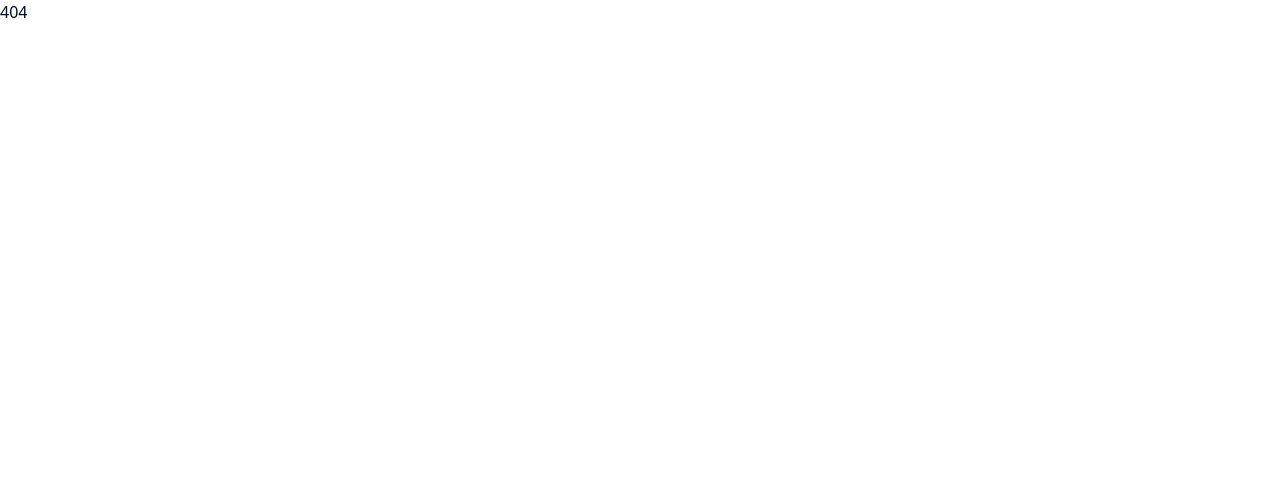
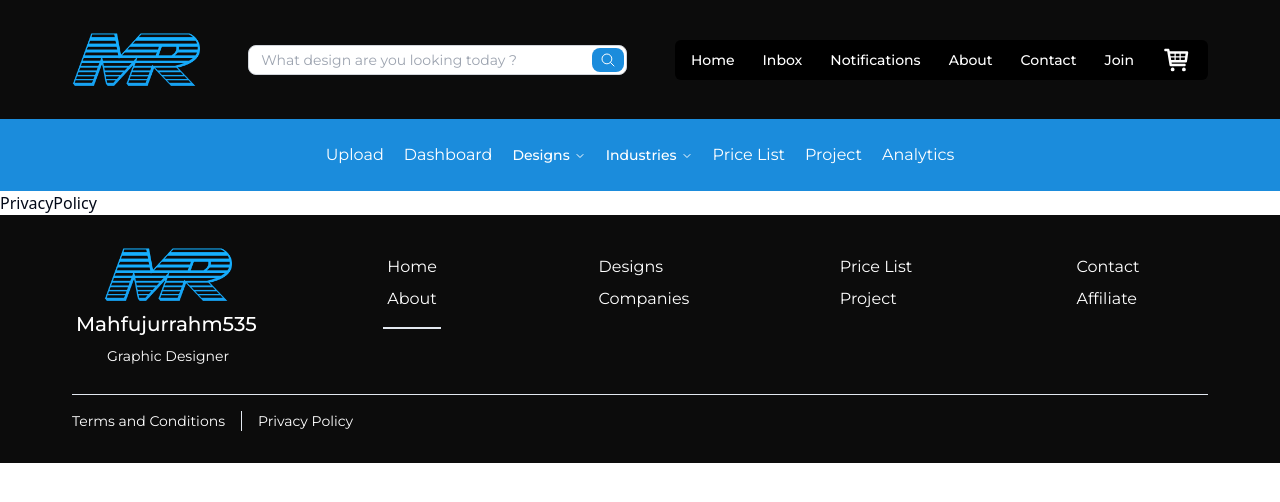
Before and after one commit to kaziahosunhabibripon/mrclient, a React (Vite) app: page /privacy-policy in a window 1280 px wide. Before the commit this address had no page. Shown: the top 502 px of the page. Built offline with nearby package versions, Linux system fonts and the light colour scheme.

Commit message:
Added PrivacyPolicy page

```diff
--- /dev/null
+++ b/src/Pages/PrivacyPolicy/PrivacyPolicy.jsx
@@ -0,0 +1,11 @@
+import React from 'react';
+
+const PrivacyPolicy = () => {
+    return (
+        <div>
+            PrivacyPolicy
+        </div>
+    );
+};
+
+export default PrivacyPolicy;
--- a/src/Routes/Routes.jsx
+++ b/src/Routes/Routes.jsx
@@ -2,6 +2,7 @@ import Auth from "@/Layout/Auth";
 import Root from "@/Layout/Root";
 import Authentication from "@/Pages/Authentication/Authentication";
 import Home from "@/Pages/Home/Home";
+import PrivacyPolicy from "@/Pages/PrivacyPolicy/PrivacyPolicy";
 import TermsConditions from "@/Pages/TermsConditions/TermsConditions";
 import About from "@/pages/About/About";
 import Cart from "@/pages/Cart/Cart";
@@ -40,6 +41,10 @@ const router = createBrowserRouter([
       {
         path: "/terms-conditions",
         element: <TermsConditions />
+      },
+      {
+        path: "/privacy-policy",
+        element: <PrivacyPolicy />
       }
     ],
   },
--- a/src/components/Shared/Footer/FooterBottom.jsx
+++ b/src/components/Shared/Footer/FooterBottom.jsx
@@ -1,13 +1,18 @@
 import React from "react";
 import { Separator } from "@/components/ui/separator";
+import { Link } from "react-router-dom";
 const FooterBottom = () => {
   return (
     <div className="mt-2 ">
       <Separator className="my-4" />
       <div className="flex h-5 items-center space-x-4 text-sm text-white">
-        <div>Terms and Conditions</div>
+        <div>
+          <Link to="/terms-conditions">Terms and Conditions</Link>
+        </div>
         <Separator orientation="vertical" />
-        <div>Privacy Policy</div>
+        <div>
+          <Link to="/privacy-policy">Privacy Policy</Link>
+        </div>
       </div>
     </div>
   );
```
